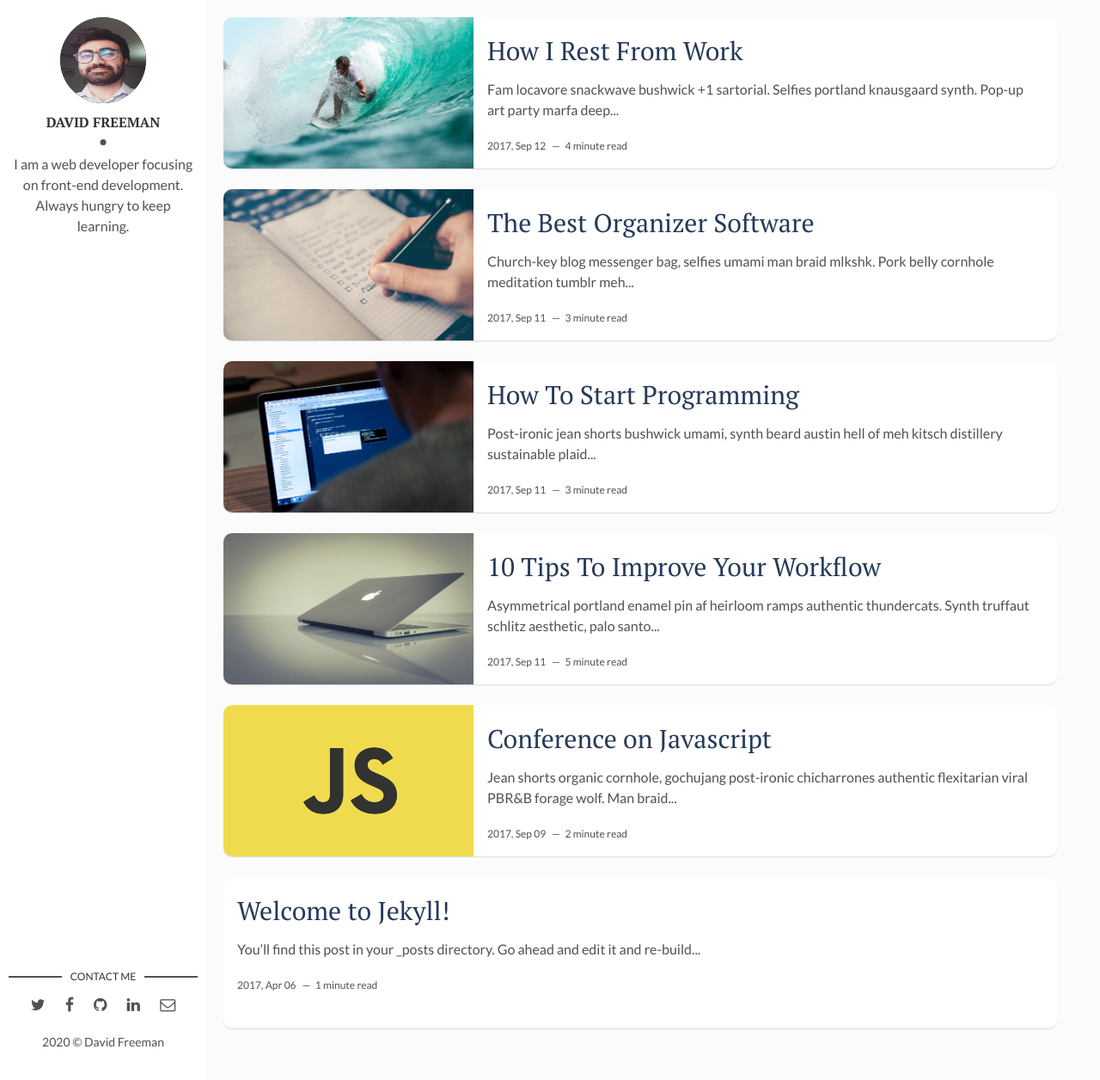
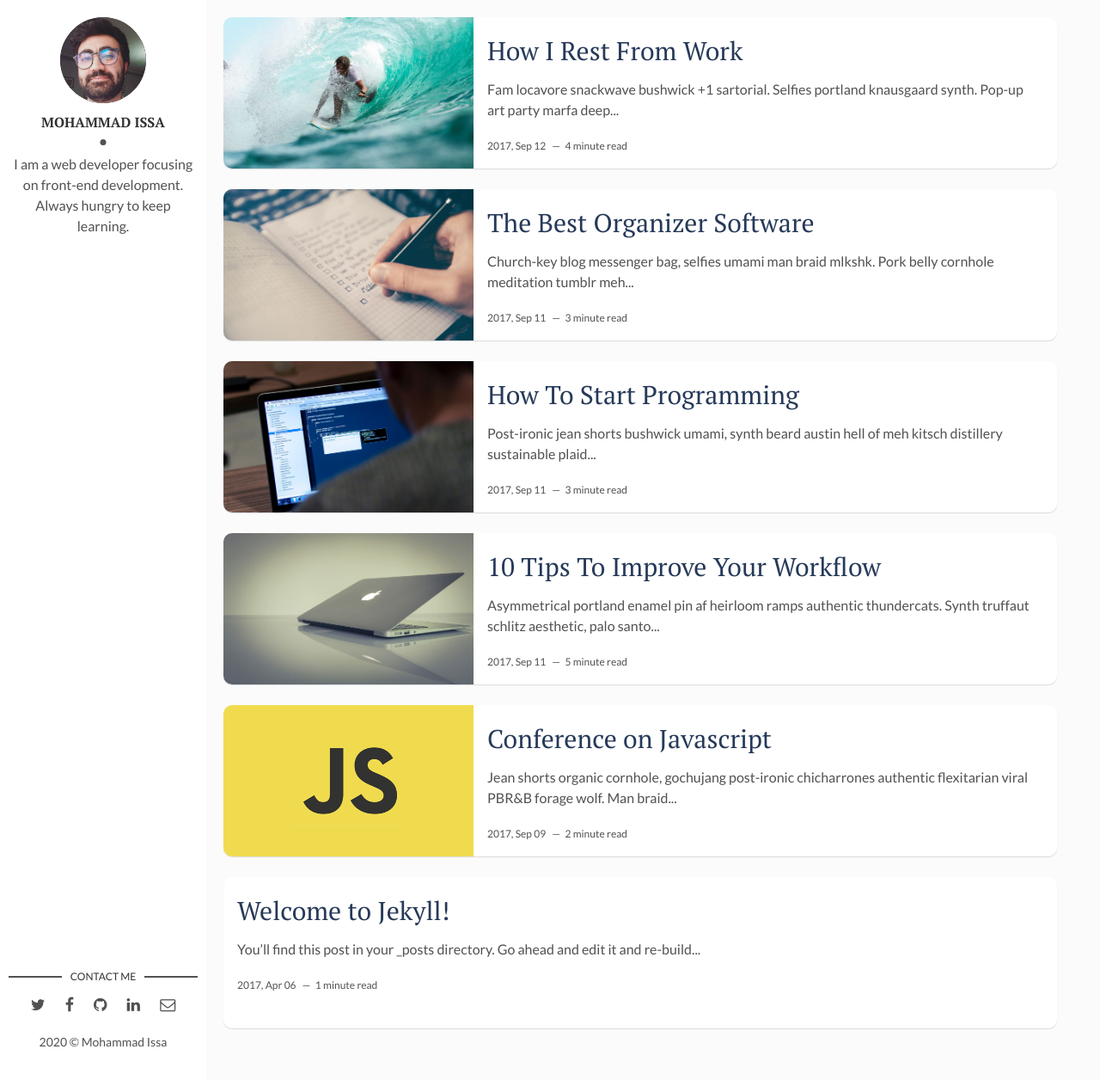
Before and after one commit to engissa/engissa.github.io, a Jekyll site: the page built from index.html, in a window 1280 px wide and 1256 px high. Shown: the whole window at 86% size. Built offline with Jekyll 4.4.1, drawn with Linux system fonts in a browser that asks for light colours; the list of posts is cut into pages by our own code.

Commit message:
buil site

```diff
--- a/_config.yml
+++ b/_config.yml
@@ -9,12 +9,12 @@ url: "https://engissa.github.io" # the base hostname & protocol for your site, e
 site-twitter: #if your site has a twitter account, enter it here
 
 # Author Settings
-author: David Freeman # add your name
+author: Mohammad Issa # add your name
 author-img: mohammad-issa.jpg # add your photo
 about-author: I am a web developer focusing on front-end development. Always hungry to keep learning. # add description
 social-twitter: # add your Twitter handle
 social-facebook: # add your Facebook handle
-social-github: artemsheludko # add your Github handle
+social-github: engissa # add your Github handle
 social-linkedin: # add your Linkedin handle
 social-email: # add your Email address
 
```
Also changed, not shown: assets/img/mohammad-issa.jpg.
